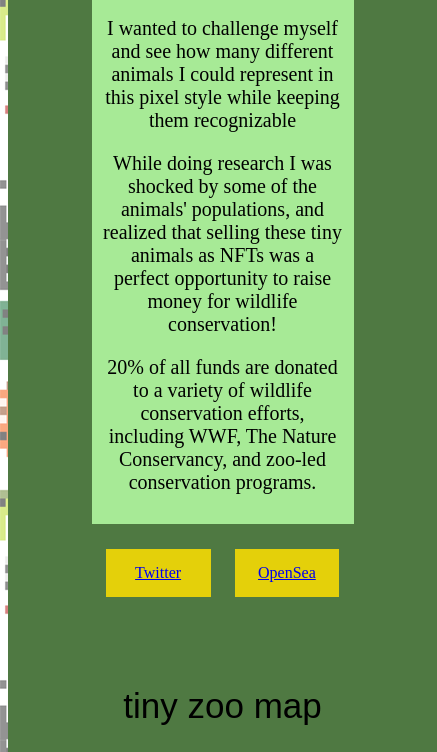
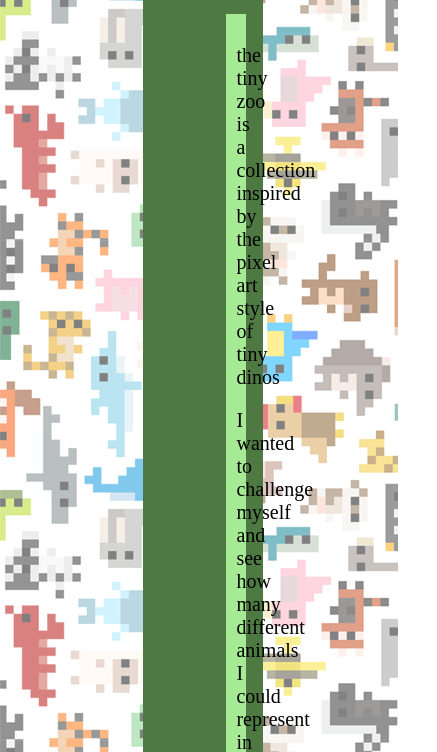
Before and after one commit to melissatanja22/thetinyzoo, a plain HTML site: page index.html in a window 390 px wide. Shown: the part 260-1012 px from the top of the page, 437 px wide, since content can reach past the window. Drawn offline with Linux system fonts and the light colour scheme; grey boxes are pictures that could not be loaded; a web font is replaced by a local one.

Commit message:
update index
screen sizes

```diff
--- a/index.html
+++ b/index.html
@@ -62,7 +62,7 @@
             }
 
             #narrowBody {
-                width: 70%;
+                width: 700px;
                 align-content: center;
                 padding: 15%;
                 padding-top: 0;
@@ -148,8 +148,12 @@
                 }
 
                 #narrowBody {
-                    width: 80%;
+                    width: 0.8vw;
                     margin: auto;
+                }
+
+                #pText {
+                    width: 70%;
                 }
             }
 
```
